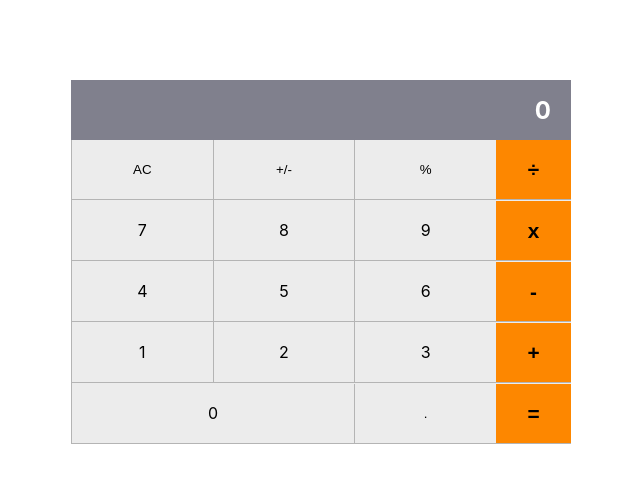
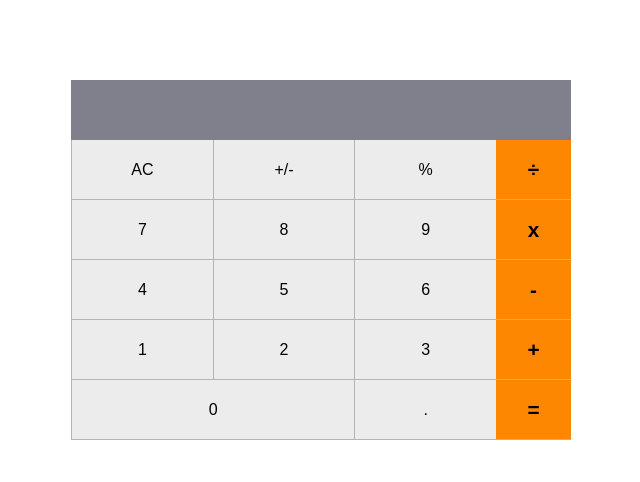
Before and after one commit to stanleySimeon/maths-magician, a React (Create React App) app: page /Calculator in a window 1280 px wide. Shown: the top 482 px of the page, without its empty margins (319-959 px from the left). Built offline with nearby package versions, Linux system fonts and the light colour scheme.

Commit message:
Added full events

```diff
--- a/src/App.css
+++ b/src/App.css
@@ -54,12 +54,16 @@
   -ms-user-select: none;
   user-select: none;
   border: none;
-  cursor: pointer;
 }
 
 .element {
+  font-size: 1rem;
   background-color: rgb(236, 236, 236);
   border-left: 1px solid rgb(180, 180, 180) !important;
+}
+
+.element:hover {
+  background-color: rgb(255, 255, 255);
 }
 
 .element:nth-child(13) {
@@ -80,3 +84,7 @@
   font-size: 1.3em;
   font-weight: bold;
 }
+
+.operator:focus {
+  background-color: rgba(253, 135, 0, 0.527);
+}
--- a/src/App.js
+++ b/src/App.js
@@ -1,15 +1,11 @@
-import React, { PureComponent } from 'react';
+import { React } from 'react';
 import Calculator from './components/Calculator';
 import './App.css';
 
-class App extends PureComponent {
-  render() {
-    return (
-      <div className="App">
-        <Calculator />
-      </div>
-    );
-  }
+export default function App() {
+  return (
+    <div className="App">
+      <Calculator />
+    </div>
+  );
 }
-
-export default App;
--- a/src/components/Calculator.js
+++ b/src/components/Calculator.js
@@ -1,36 +1,118 @@
-import React, { PureComponent } from 'react';
-// import calculate from '../logic/calculate';
+import React from 'react';
+import calculate from '../logic/calculate';
 
-export default class Calculator extends PureComponent {
+const buttons = [
+  {
+    name: 'AC',
+    value: 'AC',
+  },
+  {
+    name: '+/-',
+    value: '+/-',
+  },
+  {
+    name: '%',
+    value: '%',
+  },
+  {
+    name: '7',
+    value: '7',
+  },
+  {
+    name: '8',
+    value: '8',
+  },
+  {
+    name: '9',
+    value: '9',
+  },
+  {
+    name: '4',
+    value: '4',
+  },
+  {
+    name: '5',
+    value: '5',
+  },
+  {
+    name: '6',
+    value: '6',
+  },
+  {
+    name: '1',
+    value: '1',
+  },
+  {
+    name: '2',
+    value: '2',
+  },
+  {
+    name: '3',
+    value: '3',
+  },
+];
+
+const operators = [
+  {
+    name: '÷',
+    value: '÷',
+  },
+  {
+    name: 'x',
+    value: 'x',
+  },
+  {
+    name: '-',
+    value: '-',
+  },
+  {
+    name: '+',
+    value: '+',
+  },
+  {
+    name: '=',
+    value: '=',
+  },
+];
+
+export default class Calculator extends React.Component {
+  constructor(props) {
+    super(props);
+    this.state = {
+      total: null,
+      next: null,
+    };
+
+    this.handleClick = this.handleClick.bind(this);
+  }
+
+  handleClick(e) {
+    this.setState((state) => (calculate(state, e.target.innerText)));
+  }
+
   render() {
+    const { total, next } = this.state;
+    let result;
+    if (total === null && next !== null) {
+      result = next;
+    } else if (total !== null && next === null) {
+      result = total;
+    } else {
+      result = next;
+    }
     return (
       <div className="container">
         <div className="header">
-          <h1 className="result">0</h1>
+          <div className="result">{result}</div>
         </div>
         <div className="row">
           <div className="col-xs-12 tab">
-            <button type="button" name="AC" className="element">AC</button>
-            <button type="button" name="+/-" className="element">+/-</button>
-            <button type="button" name="%" className="element">%</button>
-            <div className="element">7</div>
-            <div className="element">8</div>
-            <div className="element">9</div>
-            <div className="element">4</div>
-            <div className="element">5</div>
-            <div className="element">6</div>
-            <div className="element">1</div>
-            <div className="element">2</div>
-            <div className="element">3</div>
-            <div className="element">0</div>
-            <button type="button" name="." className="element">.</button>
+            {buttons.map((button) => (<button key={button.name} onClick={this.handleClick} type="button" className="element">{button.value}</button>))}
+            <button type="button" name="0" className="element" onClick={this.handleClick}>0</button>
+            <button type="button" name="." className="element" onClick={this.handleClick}>.</button>
           </div>
           <div className="operatorContainer">
-            <button type="button" name="÷" className="operator">÷</button>
-            <button type="button" name="x" className="operator">x</button>
-            <button type="button" name="-" className="operator">-</button>
-            <button type="button" name="+" className="operator">+</button>
-            <button type="button" name="=" className="operator">=</button>
+            {operators.map((button) => (<button key={button.name} onClick={this.handleClick} type="button" className="operator">{button.value}</button>))}
           </div>
         </div>
       </div>
```
